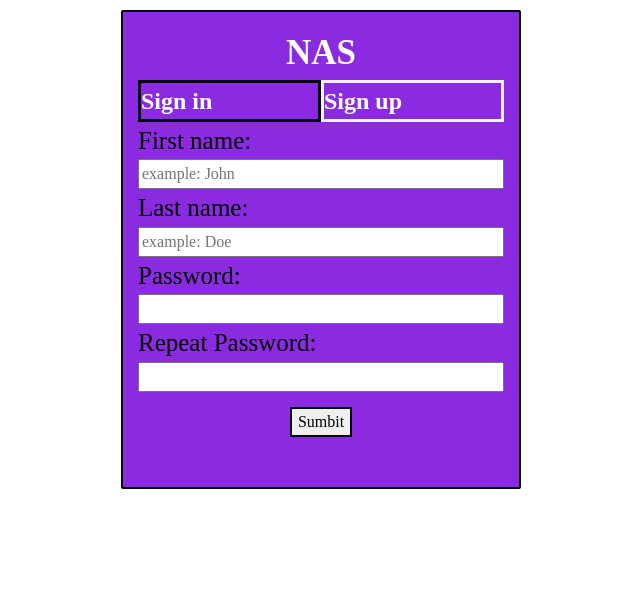
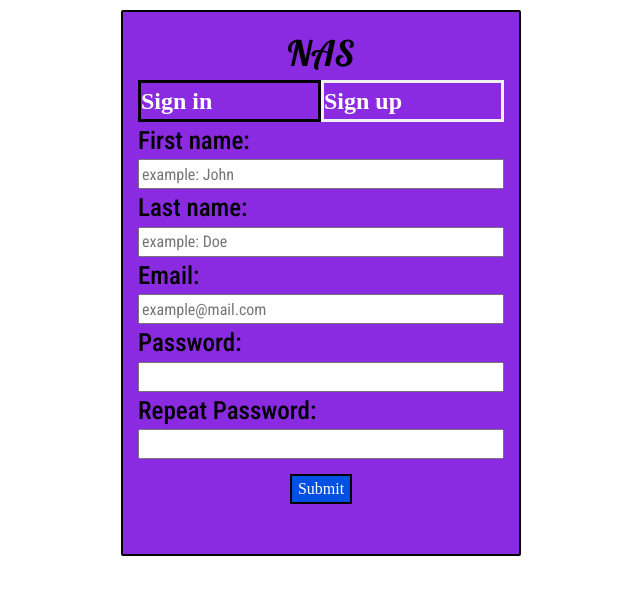
Before and after one commit to An10nim4ik/nas_front, a plain HTML site: page auth.html in a window 1280 px wide. Shown: the whole page, without its empty margins (319-959 px from the left). Drawn offline with Linux system fonts and the light colour scheme.

Commit message:
Added new logo style

```diff
--- a/auth.html
+++ b/auth.html
@@ -3,6 +3,9 @@
 <head>
     <meta charset="UTF-8">
     <meta name="viewport" content="width=device-width, initial-scale=1.0">
+    <link rel="preconnect" href="https://fonts.googleapis.com">
+    <link rel="preconnect" href="https://fonts.gstatic.com" crossorigin>
+    <link href="https://fonts.googleapis.com/css2?family=Anton&family=Lobster&family=Roboto+Condensed:ital,wght@0,100..900;1,100..900&display=swap" rel="stylesheet">
     <link rel="stylesheet" href="styles/reset.css">
     <link rel="stylesheet" href="styles/auth.css">
     <title>Document</title>
@@ -10,7 +13,7 @@
 <body>
     <main>
         <div class="auth-box">
-            <h1>NAS</h1>
+            <h1 id="nas">NAS</h1>
             <div class="auth-box_box">
                 <div class="auth-box_box-lg">
                     <h2>
@@ -23,17 +26,19 @@
                     </h2>
                 </div>
             </div>
-                <form action="">
+            <form action="">
                 <label for="fname">First name:<br></label>
-                <input type="text"  placeholder="example: John" id="fname" name="fname">
+                <input class="input_field" type="text"  placeholder="example: John" id="fname" name="fname">
                 <label for="lname">Last name:</label>
-                <input type="text" placeholder="example: Doe" id="lname" name="lname">
+                <input class="input_field" type="text" placeholder="example: Doe" id="lname" name="lname">
+                <label for="email">Email:</label>
+                <input class="input_field" type="email" placeholder="example@mail.com" id="email" name="email">
                 <label for="psw">Password:</label>
-                <input type="password" id="psw" name="psw">
+                <input class="input_field" type="password" id="psw" name="psw">
                 <label for="pswrpt">Repeat Password:</label>
-                <input type="password" id="pswrpt" name="pswrpt">
+                <input class="input_field" type="password" id="pswrpt" name="pswrpt">
                 <div class="auth-box_btn">
-                    <button onclick="pswfunc()">Sumbit</button>
+                    <button onclick="pswfunc()">Submit</button>
                 </div>
             </form>
         </div>
--- a/styles/auth.css
+++ b/styles/auth.css
@@ -36,10 +36,34 @@ main{
 .auth-box_btn button{
     border-color: black;
     border-style: solid;
+    background-color: rgb(0, 80, 228);
+    color: white;
 }
 
 .auth-box_btn button:hover{
     box-shadow: 0 4px 8px 0 rgba(0, 0, 0, 0.2), 0 6px 20px 0 rgba(0, 0, 0, 0.19);
+}
+
+.input_field{
+    font-family: "Roboto Condensed", sans-serif;
+    font-optical-sizing: auto;
+    font-weight: 400;
+    font-style: normal;
+}
+
+#nas{
+    font-family:  "Lobster", sans-serif;
+    font-optical-sizing: auto;
+    font-weight: 400;
+    font-style: normal;
+    color:black;
+}
+
+label{
+    font-family: "Roboto Condensed", sans-serif;
+    font-optical-sizing: auto;
+    font-weight: 500;
+    font-style: normal;
 }
 
 .auth-box_box-rg{
--- a/styles/header.css
+++ b/styles/header.css
@@ -24,6 +24,10 @@ header{
 }
 .logo a{
     font-size: 30px;
+    font-family:  "Lobster", sans-serif;
+    font-optical-sizing: auto;
+    font-weight: 400;
+    font-style: normal;
 }
 
 header a{
```
Also changed, not shown: applications.html (+3 -0 lines), index.html (+3 -0 lines), jobs.html (+3 -0 lines), news.html (+3 -0 lines), profile.html (+8 -1 lines), resumes.html (+3 -0 lines).
